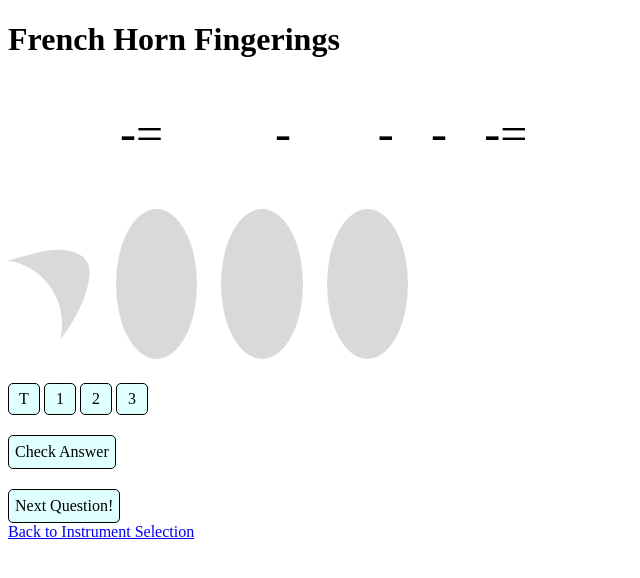
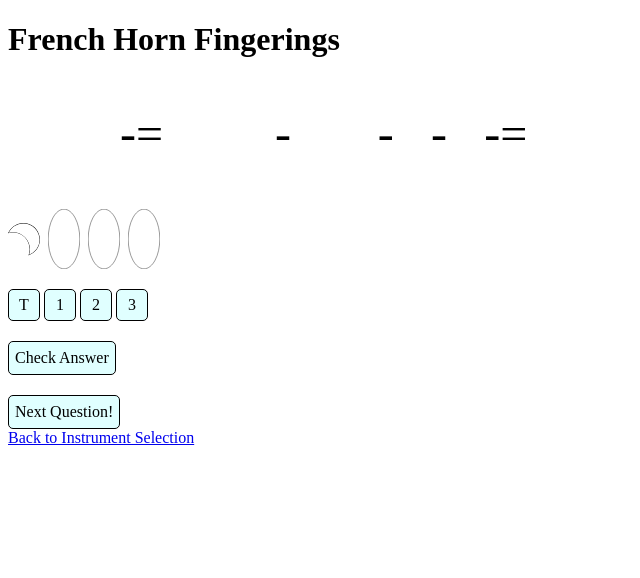
Before and after one commit to StephenBuley/band-fingerings, a React (Vite) app: page /fhorn in a window 1280 px wide. Shown: the top 578 px of the page, without its empty margins (0-640 px from the left). Built offline with nearby package versions, Linux system fonts and the light colour scheme.

Commit message:
Add horn valve components and svgs
Add HornFingerValve.tsx, HornThumbValve.tsx, corresponding types, svgs
for each, and prop types for each. Added basic Valve structure to
InstrumentPage.tsx just to test what it looks like.

```diff
--- a/src/App.css
+++ b/src/App.css
@@ -23,6 +23,13 @@ body {
   font-size: 48px;
 }
 
-.image {
-  width: 10rem;
+.svg {
+  width: 2rem;
+  height: auto;
 }
+
+.valves {
+  display: flex;
+  gap: 0.5rem;
+  align-items: center;
+}
--- /dev/null
+++ b/src/components/HornFingerValve.tsx
@@ -0,0 +1,20 @@
+import { HornFingerValveProps } from '../types'
+
+export default function HornFingerValve({ valveNumber }: HornFingerValveProps) {
+  return (
+    <svg
+      className="svg"
+      width="80"
+      height="150"
+      viewBox="0 0 80 150"
+      fill="none"
+      xmlns="http://www.w3.org/2000/svg"
+    >
+      <path
+        id={`valve-${valveNumber}`}
+        d="M79.5 75C79.5 95.6452 75.0359 114.311 67.8431 127.798C60.6388 141.306 50.7711 149.5 40 149.5C29.2289 149.5 19.3612 141.306 12.1569 127.798C4.96408 114.311 0.5 95.6452 0.5 75C0.5 54.3548 4.96408 35.6888 12.1569 22.2023C19.3612 8.69425 29.2289 0.5 40 0.5C50.7711 0.5 60.6388 8.69425 67.8431 22.2023C75.0359 35.6888 79.5 54.3548 79.5 75Z"
+        stroke="black"
+      />
+    </svg>
+  )
+}
--- /dev/null
+++ b/src/components/HornThumbValve.tsx
@@ -0,0 +1,27 @@
+export default function HornThumbValve() {
+  return (
+    <svg
+      className="svg"
+      width="80"
+      height="82"
+      viewBox="0 0 80 82"
+      fill="none"
+      xmlns="http://www.w3.org/2000/svg"
+    >
+      <g id="Subtract">
+        <mask id="path-1-inside-1_0_1" fill="white">
+          <path
+            fillRule="evenodd"
+            clipRule="evenodd"
+            d="M50.9416 81.0936C67.7678 75.799 79.9708 60.0746 79.9708 41.5C79.9708 18.5802 61.3906 0 38.4708 0C21.0663 0 6.16413 10.714 1.2643e-05 25.9064C3.93627 24.6678 8.12555 24 12.4708 24C35.3906 24 53.9708 42.5802 53.9708 65.5C53.9708 71.0153 52.8949 76.2793 50.9416 81.0936Z"
+          />
+        </mask>
+        <path
+          d="M50.9416 81.0936L50.0149 80.7176L49.2169 82.6846L51.2417 82.0475L50.9416 81.0936ZM1.2643e-05 25.9064L-0.92662 25.5304L-1.72471 27.4975L0.300167 26.8603L1.2643e-05 25.9064ZM78.9708 41.5C78.9708 59.6255 67.0631 74.9724 50.6414 80.1397L51.2417 82.0475C68.4725 76.6256 80.9708 60.5237 80.9708 41.5H78.9708ZM38.4708 1C60.8383 1 78.9708 19.1325 78.9708 41.5H80.9708C80.9708 18.0279 61.9429 -1 38.4708 -1V1ZM0.926645 26.2824C6.94298 11.4542 21.4872 1 38.4708 1V-1C20.6453 -1 5.38528 9.97381 -0.92662 25.5304L0.926645 26.2824ZM0.300167 26.8603C4.14043 25.6519 8.22854 25 12.4708 25V23C8.02255 23 3.73211 23.6837 -0.300142 24.9525L0.300167 26.8603ZM12.4708 25C34.8383 25 52.9708 43.1325 52.9708 65.5H54.9708C54.9708 42.0279 35.9429 23 12.4708 23V25ZM52.9708 65.5C52.9708 70.8842 51.9207 76.0207 50.0149 80.7176L51.8682 81.4696C53.8692 76.5379 54.9708 71.1463 54.9708 65.5H52.9708Z"
+          fill="black"
+          mask="url(#path-1-inside-1_0_1)"
+        />
+      </g>
+    </svg>
+  )
+}
--- a/src/components/InstrumentPage.tsx
+++ b/src/components/InstrumentPage.tsx
@@ -10,6 +10,8 @@ import {
   selectButton,
   unselectButton,
 } from '../helpers/functions'
+import HornFingerValve from './HornFingerValve'
+import HornThumbValve from './HornThumbValve'
 
 export default function InstrumentPage<T extends Record<string, string[]>>({
   name,
@@ -58,47 +60,15 @@ export default function InstrumentPage<T extends Record<string, string[]>>({
           musicNotes[`${clef}${note}` as keyof typeof musicNotes] +
           musicNotes.staffEnd}
       </p>
-      <svg
-        width="400"
-        height="150"
-        viewBox="0 0 400 150"
-        fill="none"
-        xmlns="http://www.w3.org/2000/svg"
-      >
-        <ellipse
-          id="Ellipse 1"
-          cx="148.5"
-          cy="75"
-          rx="40.5"
-          ry="75"
-          fill="#D9D9D9"
-        />
-        <ellipse
-          id="Ellipse 3"
-          cx="254"
-          cy="75"
-          rx="41"
-          ry="75"
-          fill="#D9D9D9"
-        />
-        <ellipse
-          id="Ellipse 2"
-          cx="359.5"
-          cy="75"
-          rx="40.5"
-          ry="75"
-          fill="#D9D9D9"
-        />
-        <path
-          id="Line 1"
-          d="M52.6316 129.938L53.554 122.571C57.8377 88.3556 34.116 56.9165 5.62001e-06 51.5943L29.8123 43.3982C53.1608 36.9792 83.0958 40.8453 81.5624 64.9879C80.267 85.3841 67.9483 110.681 52.6316 129.938Z"
-          fill="#D9D9D9"
-        />
-      </svg>
-
+      <div className="valves">
+        <HornThumbValve />
+        <HornFingerValve valveNumber={1} />
+        <HornFingerValve valveNumber={2} />
+        <HornFingerValve valveNumber={3} />
+      </div>
       <div className="buttons">
         {valves.map((valve) => (
-          // for each valve, have to come up with something different for woodwinds)
+          // for each valve, have to come up with something different for woodwinds
           // create a button that has the text value from the valve array
           // with a type of input, tab index of index + 1 for 1 through length of array
           // and correct handleFingeringClick and selected prop values
--- a/src/types.ts
+++ b/src/types.ts
@@ -48,3 +48,6 @@ export interface InstrumentPageProps<T> {
   valves: string[]
   fingeringSet: T
 }
+export interface HornFingerValveProps {
+  valveNumber: number
+}
```
Also changed, not shown: horn-valves.svg (deleted).
